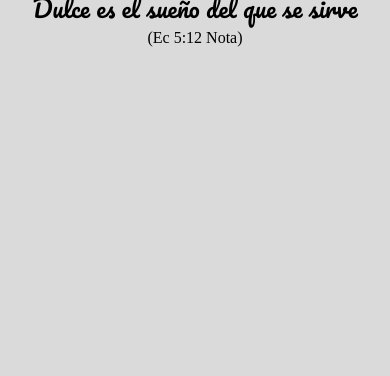
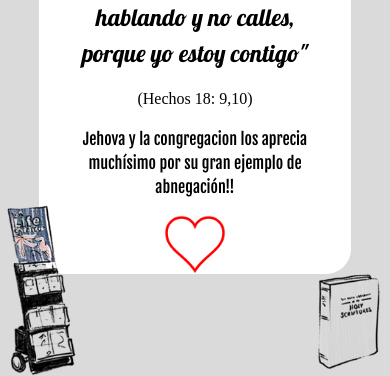
Before and after one commit to JoseEliasMorales/precursores, a plain HTML site: page index.html in a window 390 px wide. Shown: the part 468-844 px from the top of the page. Drawn offline with Linux system fonts and the light colour scheme.

Commit message:
text and details

```diff
--- a/index.html
+++ b/index.html
@@ -9,13 +9,27 @@
 </head>
 <body>
     <main>
+        <img class="life" src="./images/life.png" alt="">
+        <img class="carrito" src="./images/carrito.png" alt="">
+        <img class="biblia" src="./images/biblia.png" alt="">
         <div class="box">
             <h1 class="title">Reunion anual de precursores</h1>
             <h2 class="subTitle">congregacion Harding Green</h2>
             <p class="year">2022 - 2023</p>
+
         </div>
-        <p class="parraph"><span class="firstWord">Dulce</span> es el sueño del que se sirve</p>
-        <p class="text">(Ec 5:12 Nota)</p>
+        <div class="box__text">
+            <img class="image" src="./images/0000347949_x1x.jpg">
+
+            <div class="box__textImage">
+                <p class="parraph"><span class="firstWord">"No tengas miedo.</span> Sigue hablando y no calles, porque yo estoy contigo"</p>
+                <p class="text">(Hechos 18: 9,10)</p>
+                <p class="text__secondary">Jehova y la congregacion los aprecia muchísimo por su gran ejemplo de abnegación!!</p>
+                <img class="heart" src="./images/5a02bfca18e87004f1ca4395.png" alt="">
+            </div>
+        </div>
+
+
         <p class="titleHide">Este sitio esta hecho para ver en celular</p>
 
     </main>
--- a/styles/sass/main.scss
+++ b/styles/sass/main.scss
@@ -4,4 +4,4 @@
 @import "./view/_media";
 
 //fonts
-@import url('https://fonts.googleapis.com/css2?family=Dancing+Script:wght@400;500;600;700&family=Pacifico&display=swap');
+@import url('https://fonts.googleapis.com/css2?family=Dancing+Script:wght@400;500;600;700&family=Fjalla+One&family=Lobster&display=swap');
--- a/styles/sass/variables/__colors.scss
+++ b/styles/sass/variables/__colors.scss
@@ -1,3 +1,4 @@
 :root{
     --main-color: #dadada;
+    --textBox-color: #fff;
 }
--- a/styles/sass/view/__body.scss
+++ b/styles/sass/view/__body.scss
@@ -1,16 +1,32 @@
 main{
     background: var(--main-color);
     height: 100vh;
+    position: relative;
     display: flex;
     flex-direction: column;
     align-items: center;
     justify-content: center;
-
+    text-align: center;
+    .life{
+        display: none;
+    }
+    .carrito{
+        position: absolute;
+        bottom: 0;
+        left: 0;
+        width: 20%;
+    }
+    .biblia{
+        position: absolute;
+        bottom: 0;
+        right: 0;
+        width: 20%;
+    }
     .box{
         display: flex;
         flex-direction: column;
         align-items: center;
-
+        position: relative;
         .title{
             font-family: 'Dancing Script', cursive;
         }
@@ -21,13 +37,38 @@ main{
         .year{
             font-size: 2rem;
         }
-    }
-    .parraph{
-        font-family: Pacifico, cursive;
-        font-size: 1.5rem;
 
     }
+    .box__text{
+        background-color: var(--textBox-color);
+        border-radius: 25px;
+        display: flex;
+        flex-direction: column;
+        align-items: center;
+        width: 80%;
+        gap: 1rem;
+        .image{
+            border-radius: 25px 25px 0 0;
+        }
+        .box__textImage{
+            display: flex;
+            flex-direction: column;
+            align-items: center;
+            gap: 1rem;
+            width: 80%;
+            .parraph{
+                font-family: 'Lobster', cursive;
+                font-size: 1.5rem;
+            }
+            .text__secondary{
+                font-family: 'Fjalla One', sans-serif;
+            }
+            .heart{
+                width: 25%;
+            }
 
+        }
+    }
     .titleHide{
         display: none;
     }
--- a/styles/sass/view/__media.scss
+++ b/styles/sass/view/__media.scss
@@ -1,6 +1,6 @@
 @media screen and (min-width:768px){
     main{
-        .title, .subTitle, .year, .parraph, .text{
+        .title, .subTitle, .year, .parraph, .text, img, .text__secondary, .life{
             display: none;
         }
         .titleHide{
@@ -10,3 +10,14 @@
     }
 
 }
+
+@media screen and (min-height:851px ) and (max-width:767px) {
+    main{
+        .life{
+            display: block;
+            position: absolute;
+            top: 20px;
+            width: 25%;
+        }
+    }
+}
```
Also changed, not shown: images/0000347949_x1x.jpg (added), images/5a02bfca18e87004f1ca4395.png (added), images/biblia.png (added), images/carrito.png (added), images/life.png (added), styles/styles.css, 1 other file.
